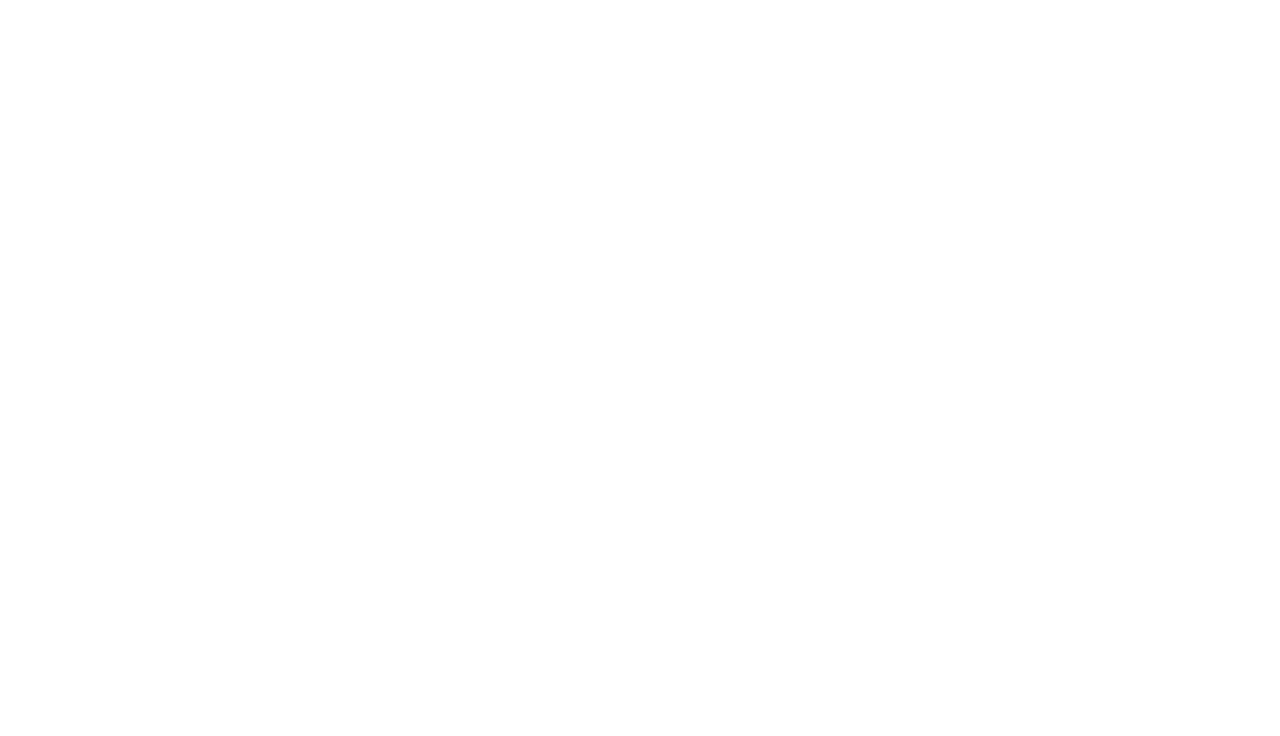
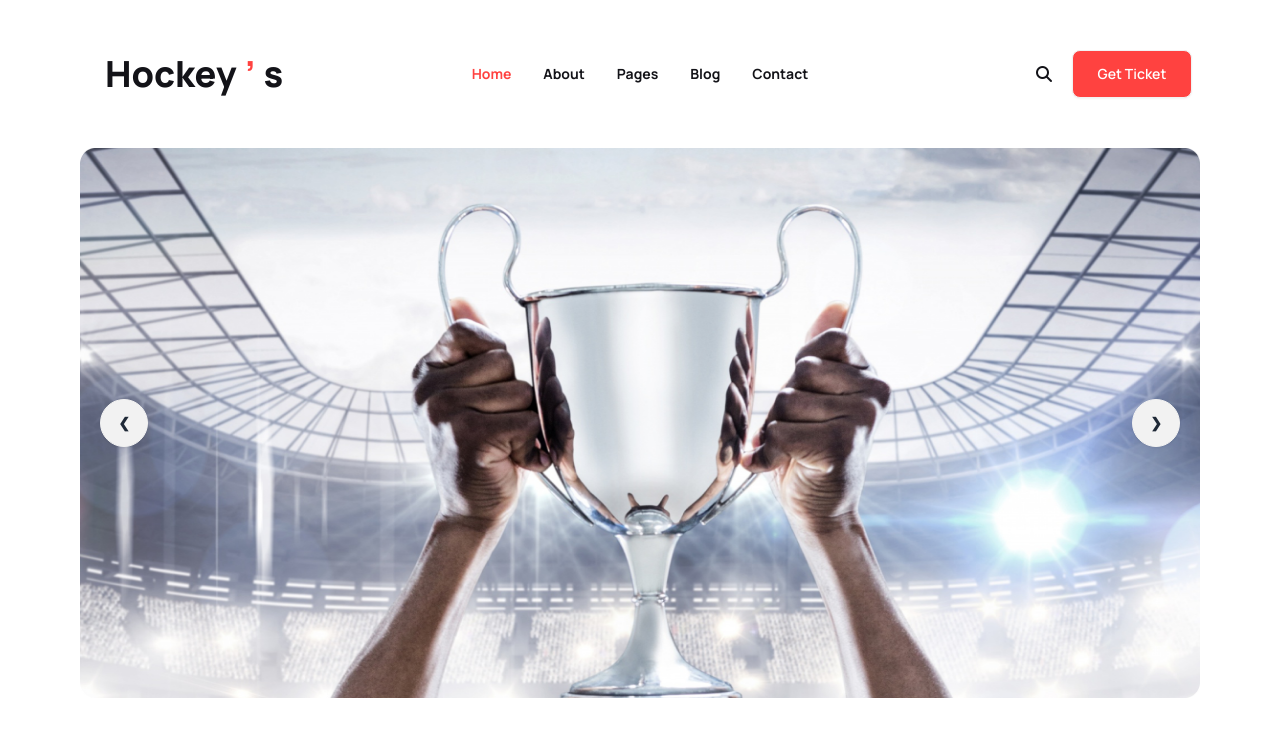
Before and after one commit to Saifulsaiem/Assignment-3-Hockeys, a plain HTML site: page index.html in a window 1280 px wide. Drawn offline with nearby package versions, Linux system fonts and the light colour scheme.

Commit message:
navber added

```diff
--- a/index.html
+++ b/index.html
@@ -1,11 +1,102 @@
 <!DOCTYPE html>
 <html lang="en">
+
 <head>
     <meta charset="UTF-8">
     <meta name="viewport" content="width=device-width, initial-scale=1.0">
     <title>Assignment-3 Hockeys</title>
+    <!-- tailwind link -->
+    <link href="https://cdn.jsdelivr.net/npm/daisyui@4.6.0/dist/full.min.css" rel="stylesheet" type="text/css" />
+    <script src="https://cdn.tailwindcss.com"></script>
+    <!-- font-awsome -->
+    <script src="https://kit.fontawesome.com/aeffe322e9.js" crossorigin="anonymous"></script>
+    <!-- Google fonts -->
+    <link rel="preconnect" href="https://fonts.googleapis.com">
+    <link rel="preconnect" href="https://fonts.gstatic.com" crossorigin>
+    <link href="https://fonts.googleapis.com/css2?family=Manrope:wght@400;600;700;800&display=swap" rel="stylesheet">
+    <style>
+        body {
+            font-family: 'Manrope', sans-serif;
+               }
+               .primary-clr{
+                color: #FF4240;
+                             }
+               .font-clr{
+                color: #131318;
+               }
+    </style>
+
 </head>
-<body>
+<!--  bg-base-100 -->
 
+<body style="background-color: #fff;">
+    <header>
+        <nav class="pt-[20px] pl-2 pr-2 lg:pl-20 lg:pr-20 lg:pt-[40px]">
+            <div class="navbar font-clr">
+                <div class="navbar-start">
+                    <div class="dropdown">
+                        <div tabindex="0" role="button" class="btn btn-ghost lg:hidden">
+                            <svg xmlns="http://www.w3.org/2000/svg" class="h-5 w-5" fill="none" viewBox="0 0 24 24"
+                                stroke="currentColor">
+                                <path stroke-linecap="round" stroke-linejoin="round" stroke-width="2"
+                                    d="M4 6h16M4 12h8m-8 6h16" />
+                            </svg>
+                        </div>
+                        <ul tabindex="0"
+                            class="menu menu-sm dropdown-content mt-3 z-[1] p-2 shadow  rounded-box w-52">
+                            <li><a>Home</a></li>
+                            <li><a>About</a></li>
+                            <li><a>Pages</a></li>
+                            <li><a>Blog</a></li>
+                            <li><a>Contact</a></li>
+
+                        </ul>
+                    </div>
+                    <a class="btn btn-ghost text-4xl font-extrabold">Hockey<span class="primary-clr">’</span>s</a>
+                </div>
+                <div class="navbar-center hidden lg:flex">
+                    <ul class="menu menu-horizontal px-1 text-sm font-bold">
+                        <li class="primary-clr"><a>Home</a></li>
+                        <li><a>About</a></li>
+                        <li><a>Pages</a></li>
+                        <li><a>Blog</a></li>
+                        <li><a>Contact</a></li>
+                    </ul>
+                </div>
+                <div class="navbar-end flex gap-5">
+                    <i class="fa-solid fa-magnifying-glass"></i>
+                    <a class="btn bg-[#FF4240] text-white w-31 h-10 lg:w-[120px] lg:h-[30px]">Get Ticket</a>
+                </div>
+            </div>
+        </nav>
+
+        <Section class="Banner pt-[20px] pl-2 pr-2 lg:pl-20 lg:pr-20 lg:pt-[40px]">
+            <div class="carousel w-full h-[550px]">
+                <div id="slide1" class="carousel-item relative w-full">
+                  <img src="/Images/1.png" class="w-[100%]" />
+                  <div class="absolute flex justify-between transform -translate-y-1/2 left-5 right-5 top-1/2">
+                    <a href="#slide2" class="btn btn-circle">❮</a>
+                    <a href="#slide2" class="btn btn-circle">❯</a>
+                  </div>
+                </div>
+                <div id="slide2" class="carousel-item relative w-full">
+                  <img src="Images/4.png" class="w-full" />
+                  <div class="absolute flex justify-between transform -translate-y-1/2 left-5 right-5 top-1/2">
+                    <a href="#slide1" class="btn btn-circle">❮</a>
+                    <a href="#slide1" class="btn btn-circle">❯</a>
+                  </div>
+                </div>
+
+
+              </div>
+        </Section>
+    </header>
+    <main>
+
+    </main>
+    <footer>
+
+    </footer>
 </body>
+
 </html>
--- /dev/null
+++ b/tailwind.config.js
@@ -0,0 +1,8 @@
+/** @type {import('tailwindcss').Config} */
+module.exports = {
+    content: ["./src/**/*.{html,js}"],
+    theme: {
+      extend: {},
+    },
+    plugins: [],
+  }
```
